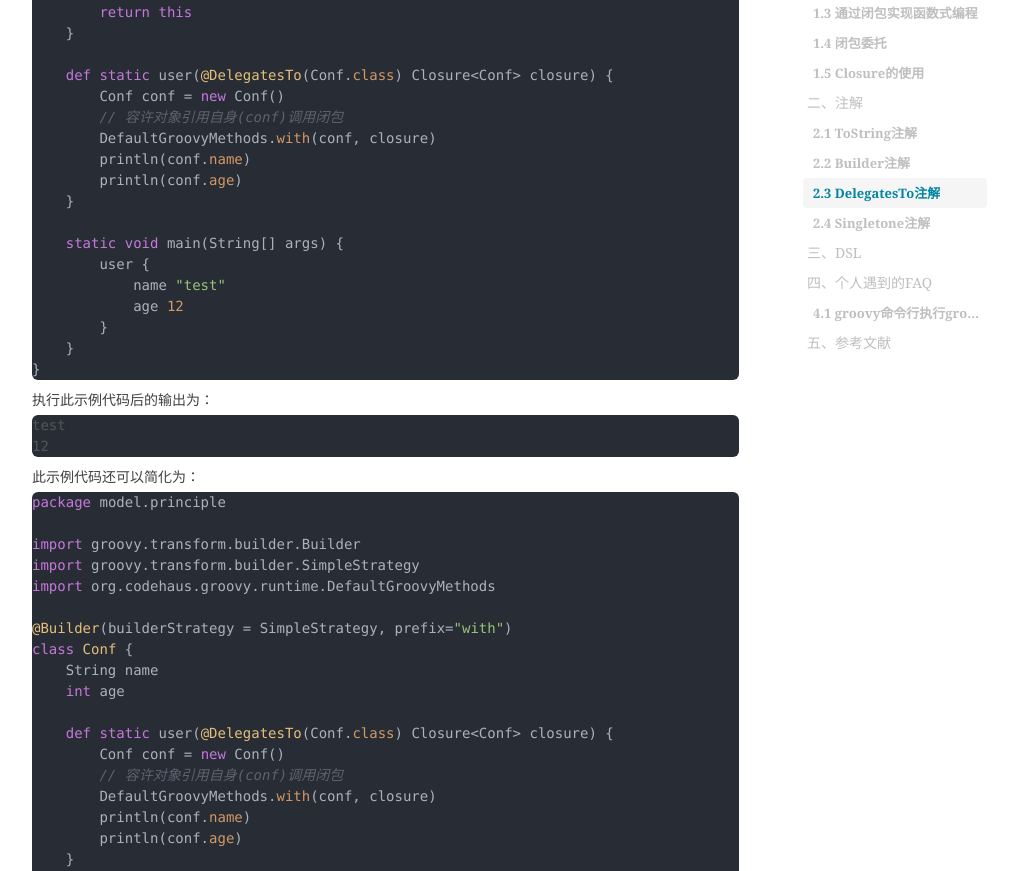
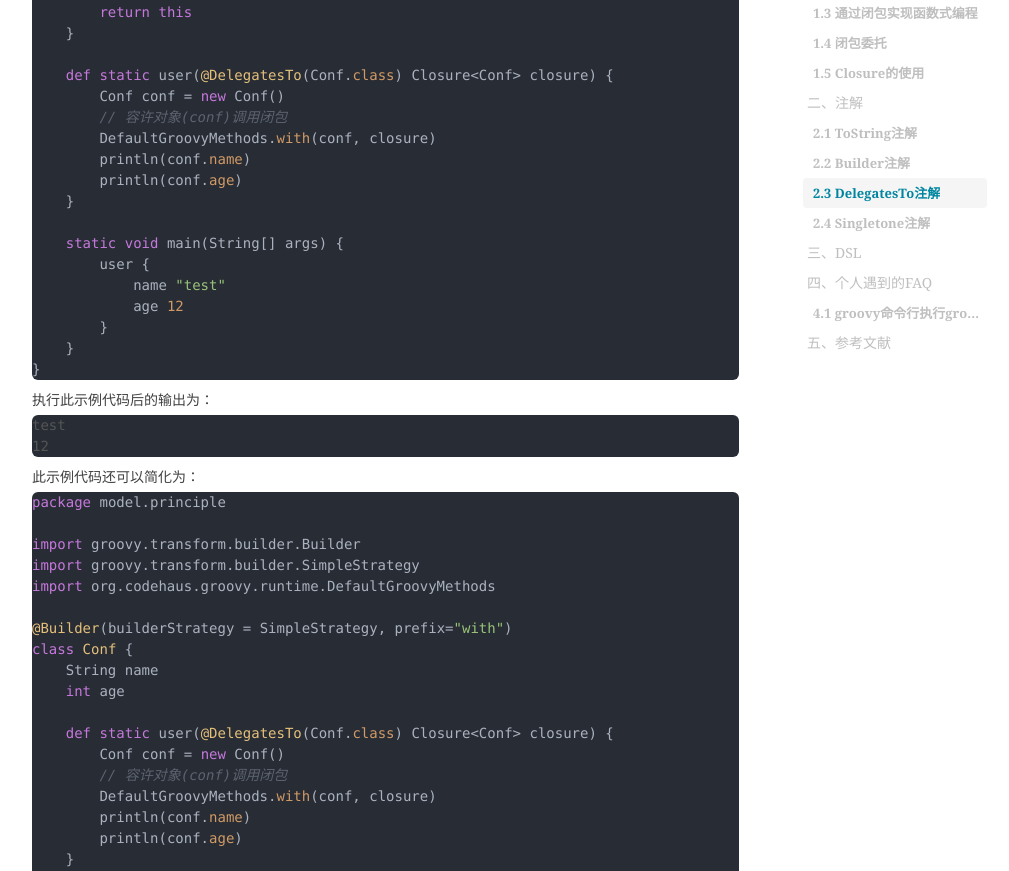
Before and after one commit to shihai1991/shihai1991.github.io, a Jekyll site: the page built from _posts/2023-03-01-groovy学习.md, in a window 1280 px wide and 1400 px high, scrolled down 4847 px. Shown: the part 151-1022 px from the top of the window, without its empty margins (233-1242 px from the left). Built offline with Jekyll 4.4.1, drawn with Linux system fonts in a browser that asks for light colours; nearby versions of some CDN libraries; comment, search, counter and statistics services are not loaded.

Commit message:
Update 2023-03-01-groovy学习.md

```diff
--- a/_posts/2023-03-01-groovy学习.md
+++ b/_posts/2023-03-01-groovy学习.md
@@ -230,7 +230,7 @@ class Conf {
 
     def static user(@DelegatesTo(Conf.class) Closure<Conf> closure) {
         Conf conf = new Conf()
-        // 容许对象引用自身(conf)调用闭包
+        // 容许对象(conf)调用闭包
         DefaultGroovyMethods.with(conf, closure)
         println(conf.name)
         println(conf.age)
@@ -264,7 +264,7 @@ class Conf {
 
     def static user(@DelegatesTo(Conf.class) Closure<Conf> closure) {
         Conf conf = new Conf()
-        // 容许对象引用自身(conf)调用闭包
+        // 容许对象(conf)调用闭包
         DefaultGroovyMethods.with(conf, closure)
         println(conf.name)
         println(conf.age)
```
